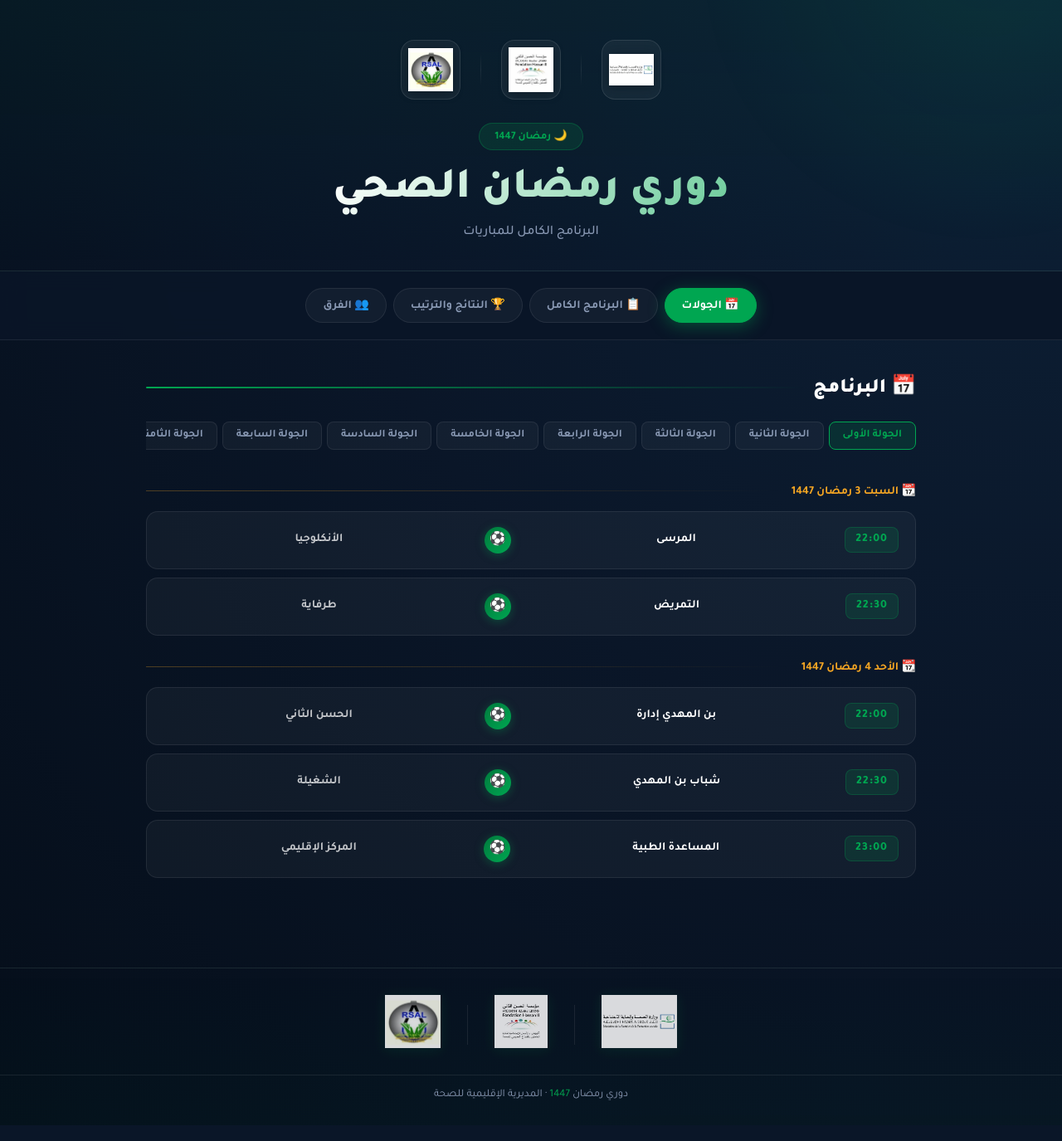
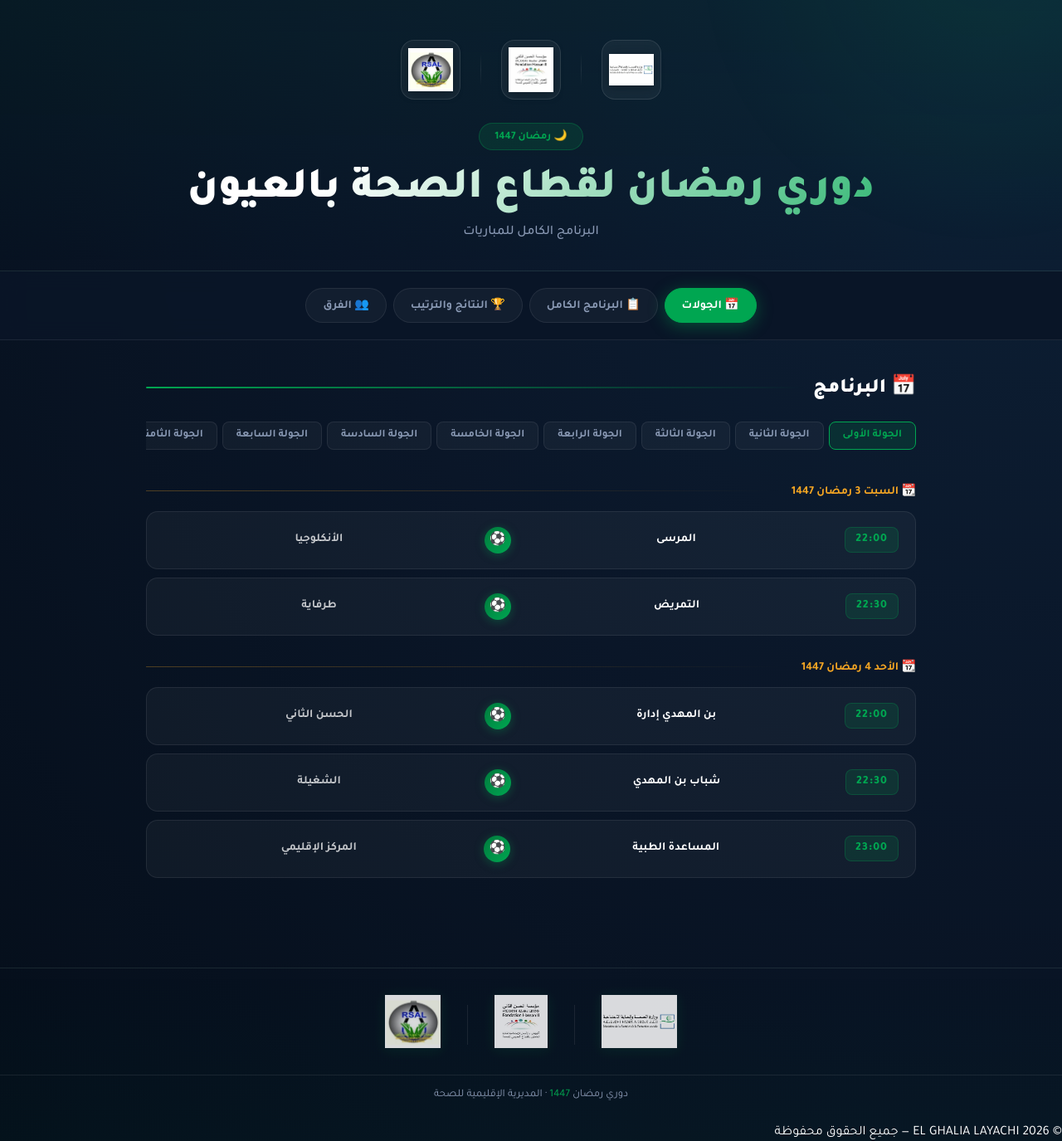
Before and after one commit to LayachiElghalia/Championship, a React (Create React App) app: page / in a window 1280 px wide. Shown: the whole page at 83% size. Built offline with nearby package versions, Linux system fonts and the light colour scheme.

Commit message:
add copyright footer

```diff
--- a/public/index.html
+++ b/public/index.html
@@ -24,7 +24,7 @@
       work correctly both with client-side routing and a non-root public URL.
       Learn how to configure a non-root public URL by running `npm run build`.
     -->
-    <title>دوري رمضان الصحي</title>
+    <title>دوري رمضان لقطاع الصحة بالعيون</title>
   </head>
   <body>
     <noscript>You need to enable JavaScript to run this app.</noscript>
--- a/src/App.js
+++ b/src/App.js
@@ -602,6 +602,9 @@ function Footer() {
         ))}
       </div>
       <div className="footer-bottom">دوري رمضان <span>1447</span> · المديرية الإقليمية للصحة</div>
+      <div className="footer-copy">
+  © {new Date().getFullYear()} EL GHALIA LAYACHI — جميع الحقوق محفوظة
+</div>
     </footer>
   );
 }
@@ -631,7 +634,7 @@ export default function App() {
             <div className="header-logo-wrap"><img src={rsal} alt="المديرية الإقليمية للصحة" className="header-logo-img" /></div>
           </div>
           <div className="header-badge">🌙 رمضان 1447</div>
-          <h1>دوري رمضان الصحي</h1>
+          <h1>دوري رمضان لقطاع الصحة بالعيون</h1>
           <div className="header-sub">البرنامج الكامل للمباريات</div>
         </div>
 
```
